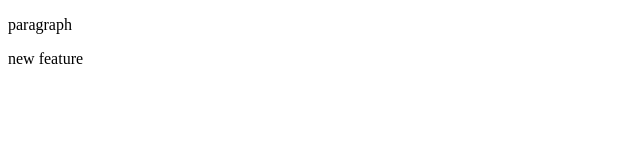
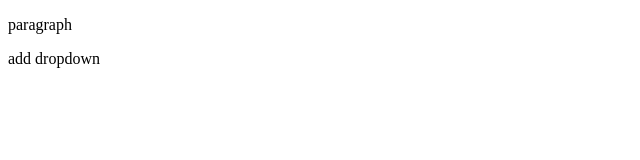
Before and after one commit to Rohitch915/second-project, a plain HTML site: page index.html in a window 1280 px wide. Shown: the full height of the page, 0-640 px from the left. Drawn offline with Linux system fonts and the light colour scheme.

```diff
--- a/index.html
+++ b/index.html
@@ -7,6 +7,6 @@
 </head>
 <body>
     <p>paragraph</p>
-    <p>new feature</p>
+    <p>add dropdown</p>
 </body>
 </html>
```
